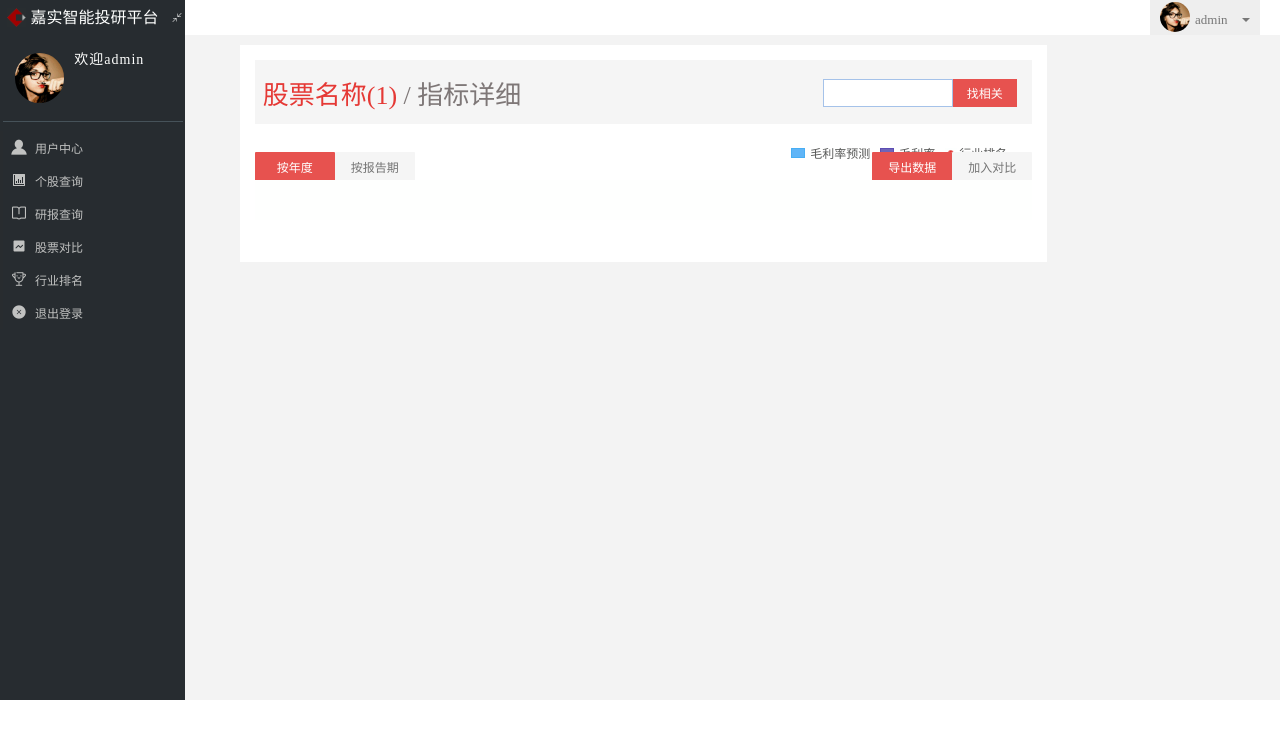
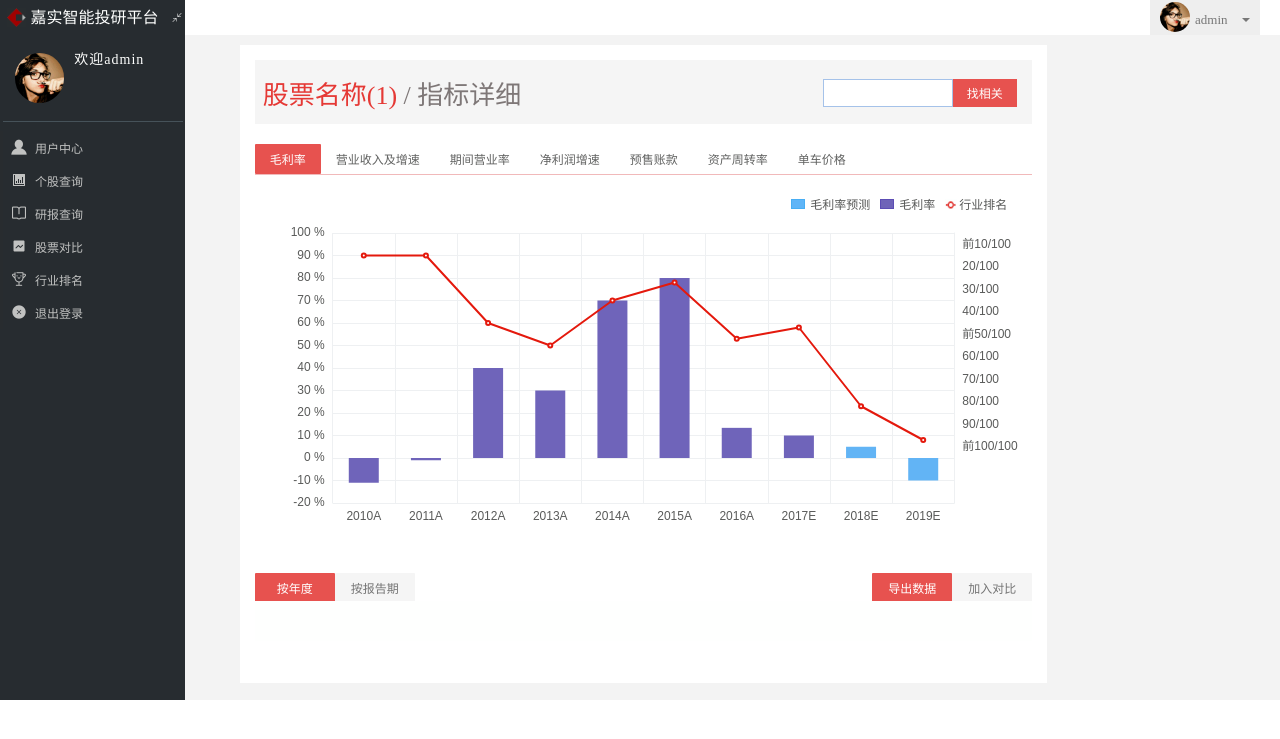
Before and after one commit to likun01/smartresearch, a Django app: page /forecast/1/ in a window 1280 px wide. Shown: the top 739 px of the page. Run offline with Django 3.2, Linux system fonts and the light colour scheme; some libraries are stand-ins or nearby versions.

Commit message:
替换页面。

```diff
--- a/pages/templates/pages/forecast.html
+++ b/pages/templates/pages/forecast.html
@@ -1,6 +1,5 @@
 {% extends 'pages/base_common.html' %}
 {% block css %}
-<!--<link rel="stylesheet" href="/static/css/useCenter.css">-->
 {% endblock %}
 
 {% block title %}
@@ -32,12 +31,23 @@
 
 <!--图表_start-->
 <div class="statistics-chart">
+    <div class="chart-tab">
+        <span class="active">毛利率</span>
+        <span>营业收入及增速</span>
+        <span>期间营业率</span>
+        <span>净利润增速</span>
+        <span>预售账款</span>
+        <span>资产周转率</span>
+        <span>单车价格</span>
+    </div>
     <div class="legend">
         <div class="column3"><img src="/static/images/legend.png" alt="">行业排名</div>
         <div class="column2"><span></span>毛利率</div>
         <div class="column1"><span></span>毛利率预测</div>
     </div>
+    <div id="chart_year" class="chart_year" style="width: 100%;height:400px;"></div>
 </div>
+
 <!--图表_end-->
 
 
@@ -59,7 +69,6 @@
     </ul>
 </div>
 <!--tab_end-->
-
 
 
 <!--数据_start-->
@@ -163,6 +172,146 @@
 
 {% block js %}
 <script src="/static/js/inputSearch.js"></script>
+<script src="/static/js/echarts.js"></script>
+<script>
+  // 基于准备好的dom，初始化echarts实例
+  var myChart1 = echarts.init(document.getElementById('chart_year'));
+  function mychart() {
+    var ratios = [-11, -1, 40, 30, 70, 80, 13.4, 10, 5, -10];
+    var ranks = [90, 90, 60, 50, 70, 78, 53, 58, 23, 8];
+//#F1F3F4
+    //配置及数据
+    optionWeek = {
+      tooltip: {
+        trigger: 'axis',
+        show: true
+      },
+      xAxis: [
+        {
+          type: 'category',
+          data: ['2010A', '2011A', '2012A', '2013A', '2014A', '2015A', '2016A', '2017E', '2018E', '2019E'],
+          axisPointer: {
+            type: 'shadow'
+          },
+          axisTick: {
+            show: false
+          },
+          axisLabel: {
+            show: true,
+            textStyle: {
+              color: '#5A5B5A',
+              fontSize:'12'
+            }
+          },
+          axisLine: {
+            lineStyle: {
+              color: '#EEF0F2'
+            }
+          },
+          splitLine:{
+            show:true,
+            lineStyle: {
+              color: ['#EEF0F2']
+            }
+          }
+        }
+      ],
+      yAxis: [
+        {
+          type: 'value',
+          max:100,
+          min:-20,
+          axisTick: {
+            show: false
+          },
+          interval: 10,
+          axisLabel: {
+            formatter: '{value} %',
+            show: true,
+            textStyle: {
+              color: '#5A5B5A',
+              fontSize:'12'
+            }
+          },
+          axisLine: {
+            lineStyle: {
+              color: '#EEF0F2'
+            }
+          },
+          splitLine:{
+            show:true,
+            lineStyle: {
+              color: ['#EEF0F2']
+            }
+          }
+        },
+        {
+          type: 'category',
+          data:['','','前100/100','90/100','80/100','70/100','60/100','前50/100','40/100','30/100','20/100','前10/100'],
+          axisTick: {
+            show: false
+          },
+          axisLabel: {
+            show: true,
+            textStyle: {
+              color: '#5A5B5A',
+              fontSize:'12'
+            }
+          },
+          axisLine: {
+            lineStyle: {
+              color: '#EEF0F2'
+            }
+          },
+          splitLine:{
+            show:true,
+            lineStyle: {
+              color: ['#EEF0F2']
+            }
+          }
+        }
+      ],
+      series: [
+        {
+          name: '毛利率预测',
+          type: 'bar',
+          data: ratios,
+          itemStyle: {
+            normal: {
+              color: function (params) {
+                var colorList = [
+                  '#6F64BA', '#6F64BA','#6F64BA', '#6F64BA','#6F64BA', '#6F64BA','#6F64BA', '#6F64BA', '#62B4F5', '#62B4F5'
+                ];
+                return colorList[params.dataIndex]
+              }
+            }
+          },
+          barWidth: 30
+        },
+        {
+          name: '行业排名',
+          type: 'line',
+          data: ranks,
+          itemStyle: {
+            normal: {
+              color: '#E4190D',
+              lineStyle: {
+                color: '#E4190D',
+                width: 2
+              }
+            }
+          }
+        }
+      ]
+    };
+    // 使用刚指定的配置项和数据显示图表。
+    myChart1.setOption(optionWeek);
+  }
+
+  mychart()
+
+</script>
+
 <script>
   $(function () {
     // 左右tab切换（按年度/按报告期）
@@ -208,10 +357,10 @@
     new InputSearch('#search-inp', '.search-container', '.search-container li', opts);
 
 
-    var start_year=3;
-    var len_year=7;
-    var start_report=4;
-    var len_report=8;
+    var start_year = 3;
+    var len_year = 7;
+    var start_report = 4;
+    var len_report = 8;
 
     // 初始化数据
     // 按年度数据
@@ -225,8 +374,8 @@
         console.log(res);
         var allData = res;
         $.each(res, function (index, item) {
-          len_year=item.cols_title.length;
-          start_year=len_year-4;
+          len_year = item.cols_title.length;
+          start_year = len_year - 4;
           $('.mask_arrow').hide();
           initTable('#year-data-', item, index);
         })
@@ -248,8 +397,8 @@
         console.log(res);
         var allData = res;
         $.each(res, function (index, item) {
-          len_report=item.cols_title.length;
-          start_report=len_report-4;
+          len_report = item.cols_title.length;
+          start_report = len_report - 4;
           $('.mask_arrow').hide();
           initTable('#report-data-', item, index);
         })
@@ -2367,6 +2516,7 @@
         initTable('#report-data-', item, index);
       })
     }
+
 //    test();
 
     // 渲染表格数据
@@ -2393,7 +2543,7 @@
           str += '<tr>';
           str += '<td class="first-col">' + index + '</td>'; // 第一列
           $.each(item, function (ind, ite) {
-            if (ind < titles.length -6) { // 13组数据显示后5列
+            if (ind < titles.length - 6) { // 13组数据显示后5列
               str += '<td style="display: none;">' + (ite.value ? ite.value : '--') + '</td>';
             } else {
               str += '<td>' + (ite.value ? ite.value : '--') + '</td>'
@@ -2403,20 +2553,20 @@
         });
         $(fixId + ind + ' tbody').html(str);
         // 初始化 箭头右边不可点
-        var len=titles.length-1;
-        var start=len-4;
-        var fix_id=fixId.split('-')[0];
-        if(start>0&&start+4<len){
-          $(fix_id+'-next-time').css('color','#515254');
-          $(fix_id+'-next-time').css('cursor','pointer');
-          $(fix_id+'-pre-time').css('color','#515254');
-          $(fix_id+'-pre-time').css('cursor','pointer');
-        }else if(start===0){
-          $(fix_id+'-pre-time').css('color','#ccc');
-          $(fix_id+'-pre-time').css('cursor','not-allowed');
-        }else if(start+4===len){
-          $(fix_id+'-next-time').css('color','#ccc');
-          $(fix_id+'-next-time').css('cursor','not-allowed');
+        var len = titles.length - 1;
+        var start = len - 4;
+        var fix_id = fixId.split('-')[0];
+        if (start > 0 && start + 4 < len) {
+          $(fix_id + '-next-time').css('color', '#515254');
+          $(fix_id + '-next-time').css('cursor', 'pointer');
+          $(fix_id + '-pre-time').css('color', '#515254');
+          $(fix_id + '-pre-time').css('cursor', 'pointer');
+        } else if (start === 0) {
+          $(fix_id + '-pre-time').css('color', '#ccc');
+          $(fix_id + '-pre-time').css('cursor', 'not-allowed');
+        } else if (start + 4 === len) {
+          $(fix_id + '-next-time').css('color', '#ccc');
+          $(fix_id + '-next-time').css('cursor', 'not-allowed');
         }
       } else {
         console.log('无数据')
@@ -2430,20 +2580,20 @@
       // 左右切换箭头样式
       for (var i = 0; i < total; i++) { // 遍历拼接id
         // 当前 start-start+4
-        for(var j=1;j<len+1;j++){
-          if(j<start){
+        for (var j = 1; j < len + 1; j++) {
+          if (j < start) {
             $(fixId + i + ' thead').find('td').eq(j).hide();
-            $(fixId + i + ' tbody tr').each(function (index,item) {
+            $(fixId + i + ' tbody tr').each(function (index, item) {
               $(item).find('td').eq(j).hide();
             });
-          }else if(j>(start+4)){
+          } else if (j > (start + 4)) {
             $(fixId + i + ' thead').find('td').eq(j).hide();
-            $(fixId + i + ' tbody tr').each(function (index,item) {
+            $(fixId + i + ' tbody tr').each(function (index, item) {
               $(item).find('td').eq(j).hide();
             });
-          }else {
+          } else {
             $(fixId + i + ' thead').find('td').eq(j).show();
-            $(fixId + i + ' tbody tr').each(function (index,item) {
+            $(fixId + i + ' tbody tr').each(function (index, item) {
               $(item).find('td').eq(j).show();
             });
           }
@@ -2453,80 +2603,78 @@
 
     // 按年度 切换上一个
     $('#year-pre-time').click(function () {
-      if(start_year>=0&&start_year+4<=len_year){
-        $('#year-next-time').css('color','#515254');
-        $('#year-next-time').css('cursor','pointer');
+      if (start_year >= 0 && start_year + 4 <= len_year) {
+        $('#year-next-time').css('color', '#515254');
+        $('#year-next-time').css('cursor', 'pointer');
       }
-      if(start_year>1){
+      if (start_year > 1) {
         start_year--;
         switchHead('#year-data-', 4, start_year, len_year);
-      }else {
+      } else {
         console.log('已经是最前了');
-        start_year=0;
-        $('#year-pre-time').css('color','#ccc');
-        $('#year-pre-time').css('cursor','not-allowed');
+        start_year = 0;
+        $('#year-pre-time').css('color', '#ccc');
+        $('#year-pre-time').css('cursor', 'not-allowed');
         return false;
       }
     });
 
     // 按年度 切换下一个
     $('#year-next-time').click(function () {
-      if(start_year>=0&&start_year+4<=len_year){
-        $('#year-pre-time').css('color','#515254');
-        $('#year-pre-time').css('cursor','pointer');
+      if (start_year >= 0 && start_year + 4 <= len_year) {
+        $('#year-pre-time').css('color', '#515254');
+        $('#year-pre-time').css('cursor', 'pointer');
       }
-      if(start_year+4<len_year){
+      if (start_year + 4 < len_year) {
         start_year++;
         switchHead('#year-data-', 4, start_year, len_year);
-      }else {
+      } else {
         console.log('已经是最后了');
-        start_year=len_year-4;
-        $('#year-next-time').css('color','#ccc');
-        $('#year-next-time').css('cursor','not-allowed');
+        start_year = len_year - 4;
+        $('#year-next-time').css('color', '#ccc');
+        $('#year-next-time').css('cursor', 'not-allowed');
         return false;
       }
     });
 
 
-
     // 按报告期 切换上一个
     $('#report-pre-time').click(function () {
-      if(start_report>=0&&start_report+4<=len_report){
-        $('#report-next-time').css('color','#515254');
-        $('#report-next-time').css('cursor','pointer');
+      if (start_report >= 0 && start_report + 4 <= len_report) {
+        $('#report-next-time').css('color', '#515254');
+        $('#report-next-time').css('cursor', 'pointer');
       }
-      if(start_report>1){
+      if (start_report > 1) {
         start_report--;
         switchHead('#report-data-', 4, start_report, len_report);
-      }else {
+      } else {
         console.log('已经是最前了');
-        start_report=0;
-        $('#report-pre-time').css('color','#ccc');
-        $('#report-pre-time').css('cursor','not-allowed');
+        start_report = 0;
+        $('#report-pre-time').css('color', '#ccc');
+        $('#report-pre-time').css('cursor', 'not-allowed');
         return false;
       }
     });
 
     // 按报告期 切换下一个
     $('#report-next-time').click(function () {
-      if(start_report>=0&&start_report+4<=len_report){
-        $('#report-pre-time').css('color','#515254');
-        $('#report-pre-time').css('cursor','pointer');
+      if (start_report >= 0 && start_report + 4 <= len_report) {
+        $('#report-pre-time').css('color', '#515254');
+        $('#report-pre-time').css('cursor', 'pointer');
       }
-      if(start_report+4<len_report){
+      if (start_report + 4 < len_report) {
         start_report++;
         console.log('一直加');
         switchHead('#report-data-', 4, start_report, len_report);
-      }else {
+      } else {
         console.log('已经是最后了');
-        $('#report-next-time').css('color','#ccc');
-        $('#report-next-time').css('cursor','not-allowed');
+        $('#report-next-time').css('color', '#ccc');
+        $('#report-next-time').css('cursor', 'not-allowed');
         return false;
       }
     });
 
 
-
   })
 </script>
 {% endblock %}
```
